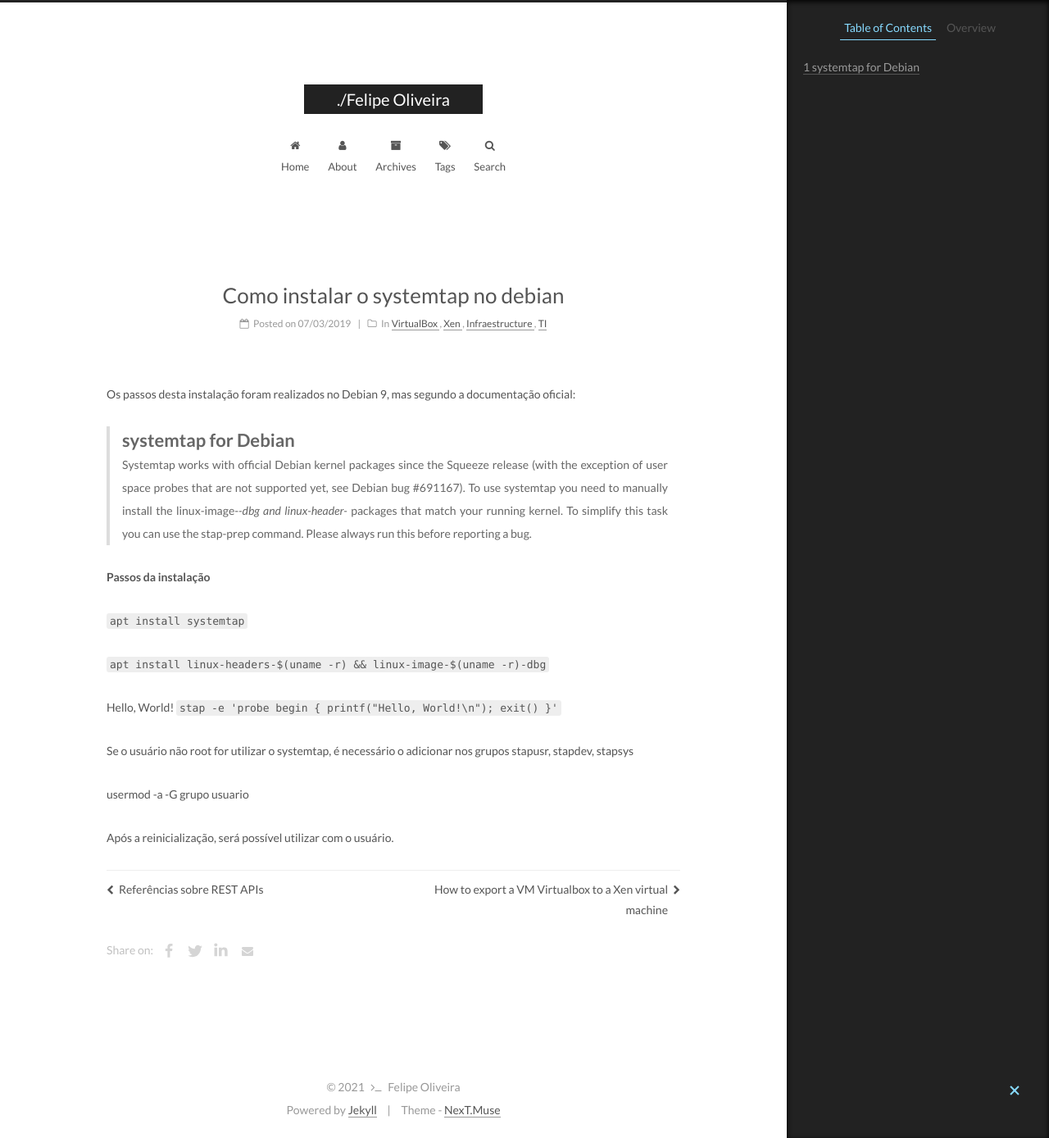
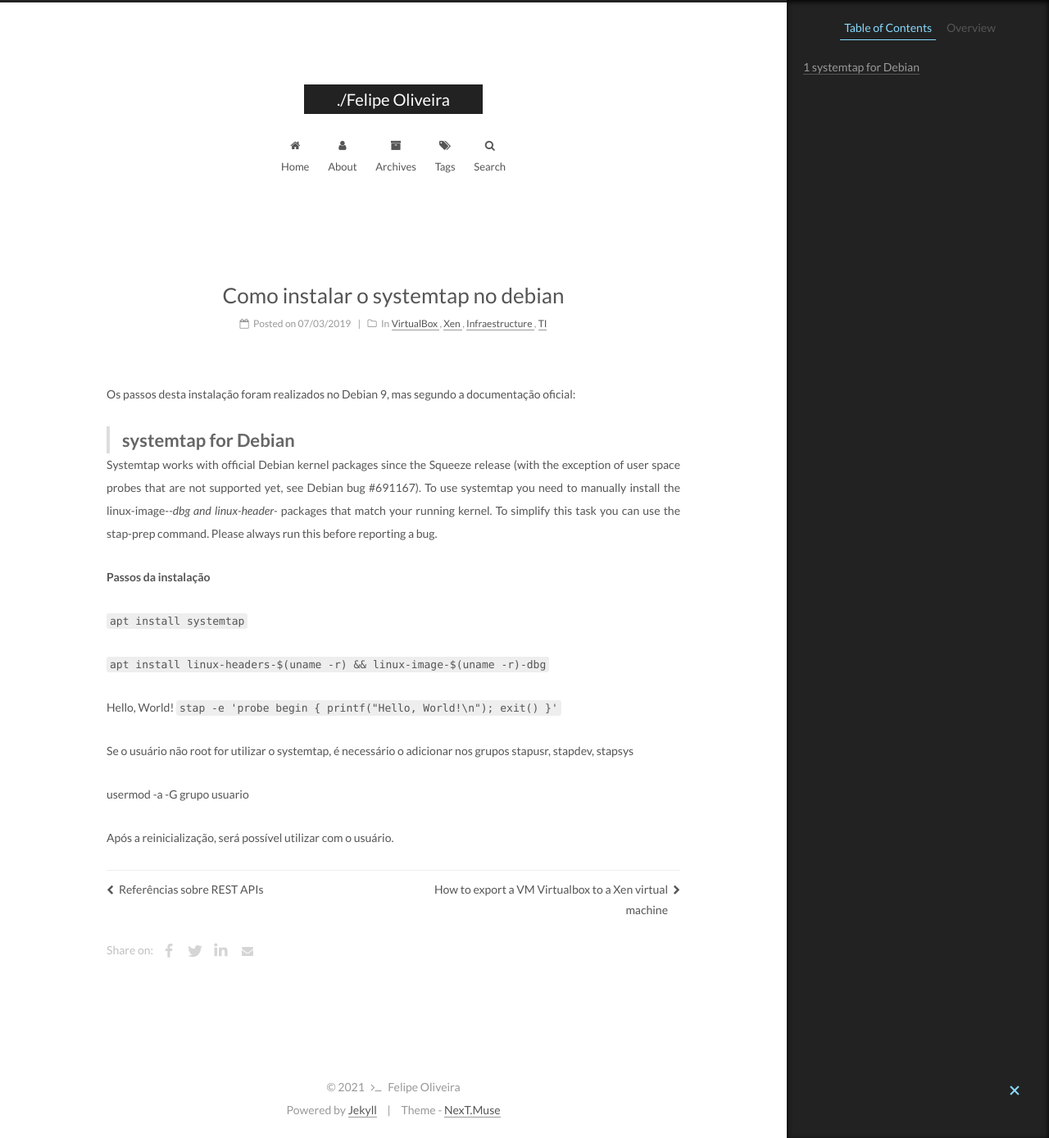
Before and after one commit to fdoliv/fdoliv.github.io, a Jekyll site: the page built from _posts/2019-03-07-systemtap-instalation.md, in a window 1280 px wide and 1388 px high. Shown: the whole window at 82% size. Built offline with Jekyll 4.4.1, drawn with Linux system fonts in a browser that asks for light colours.

```diff
--- a/_posts/2019-03-07-systemtap-instalation.md
+++ b/_posts/2019-03-07-systemtap-instalation.md
@@ -14,9 +14,9 @@ categories:
 Os passos desta instalação foram realizados no Debian 9, mas segundo a documentação oficial:
 
 >systemtap for Debian
->====================
+====================
 
->Systemtap works with official Debian kernel packages since the Squeeze
+Systemtap works with official Debian kernel packages since the Squeeze
 release (with the exception of user space probes that are not
 supported yet, see Debian bug #691167). To use systemtap you need to
 manually install the linux-image-*-dbg and linux-header-* packages
```
